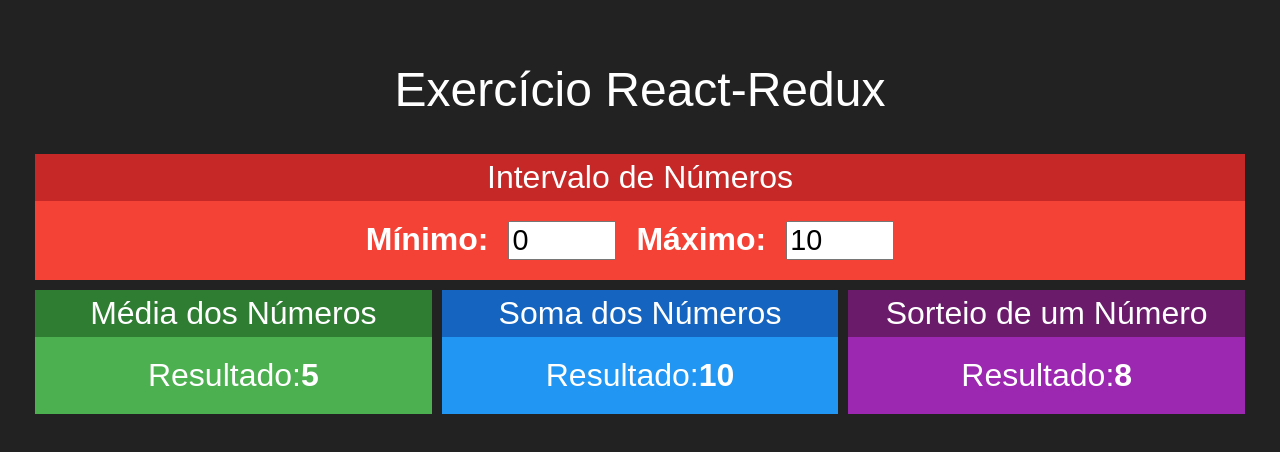
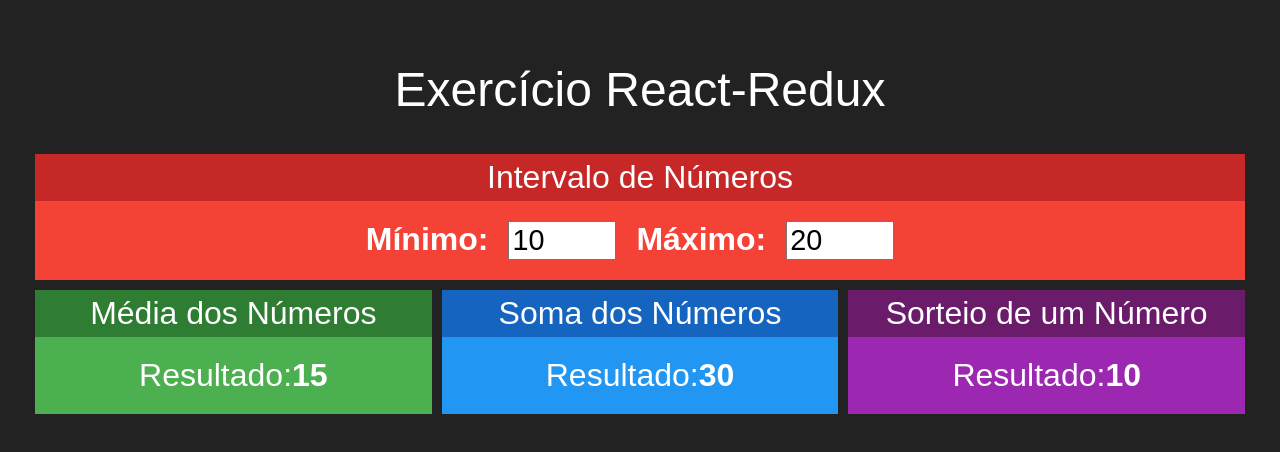
Before and after one commit to MogLuiz/react-redux-exercise, a React (Create React App) app: page / in a window 1280 px wide. Shown: the top 452 px of the page. Built offline with nearby package versions, Linux system fonts and the light colour scheme.

Commit message:
feat: lógica dos componentes

```diff
--- a/src/App.js
+++ b/src/App.js
@@ -1,3 +1,4 @@
+import { useState } from 'react';
 import './App.css';
 
 import Intervalo from './components/Intervalo';
@@ -6,16 +7,20 @@
 import Sorteio from './components/Sorteio';
 
 function App() {
+
+  const [min, setMin] = useState(10)
+  const [max, setMax] = useState(20)
+
   return (
     <div className="App">
       <h1>Exercício React-Redux</h1>
       <div className="linha">
-       <Intervalo />
+       <Intervalo max={max} min={min}/>
       </div>
       <div className="linha">
-       <Media/>
-       <Soma/>
-       <Sorteio/>
+       <Media max={max} min={min}/>
+       <Soma max={max} min={min}/>
+       <Sorteio max={max} min={min}/>
       </div>
     </div>
   );
--- a/src/components/Intervalo.jsx
+++ b/src/components/Intervalo.jsx
@@ -5,16 +5,19 @@
 import Card from './Card'
 
 export default props => {
+
+    const { min, max } = props
+
     return (
         <Card title="Intervalo de Números" red>
             <div className="Intervalo">
                 <span>
                     <strong>Mínimo:</strong>
-                    <input type="number" value={0} />
+                    <input type="number" value={min} />
                 </span>
                 <span>
                     <strong>Máximo:</strong>
-                    <input type="number" value={10} />
+                    <input type="number" value={max} />
                 </span>
             </div>
         </Card>
--- a/src/components/Media.jsx
+++ b/src/components/Media.jsx
@@ -5,12 +5,15 @@
 import Card from './Card'
 
 export default props => {
+
+    const { min, max } = props
+
     return (
         <Card title="Média dos Números" green>
             <div>
                 <span>
                     <span>Resultado:</span>
-                    <strong>5</strong>
+                    <strong>{(max + min) / 2 }</strong>
                 </span>
             </div>
         </Card>
--- a/src/components/Soma.jsx
+++ b/src/components/Soma.jsx
@@ -5,12 +5,15 @@
 import Card from './Card'
 
 export default props => {
+
+    const { min, max } = props
+
     return (
         <Card title="Soma dos Números" blue>
             <div>
                 <span>
                     <span>Resultado:</span>
-                    <strong>10</strong>
+                    <strong>{min + max}</strong>
                 </span>
             </div>
         </Card>
--- a/src/components/Sorteio.jsx
+++ b/src/components/Sorteio.jsx
@@ -5,12 +5,17 @@
 import Card from './Card'
 
 export default props => {
+
+    const { min, max } = props
+
+    const random = parseInt(Math.random() * (max - min)) + min
+
     return (
         <Card title="Sorteio de um Número" purple>
             <div>
                 <span>
                     <span>Resultado:</span>
-                    <strong>8</strong>
+                    <strong>{random}</strong>
                 </span>
             </div>
         </Card>
```
